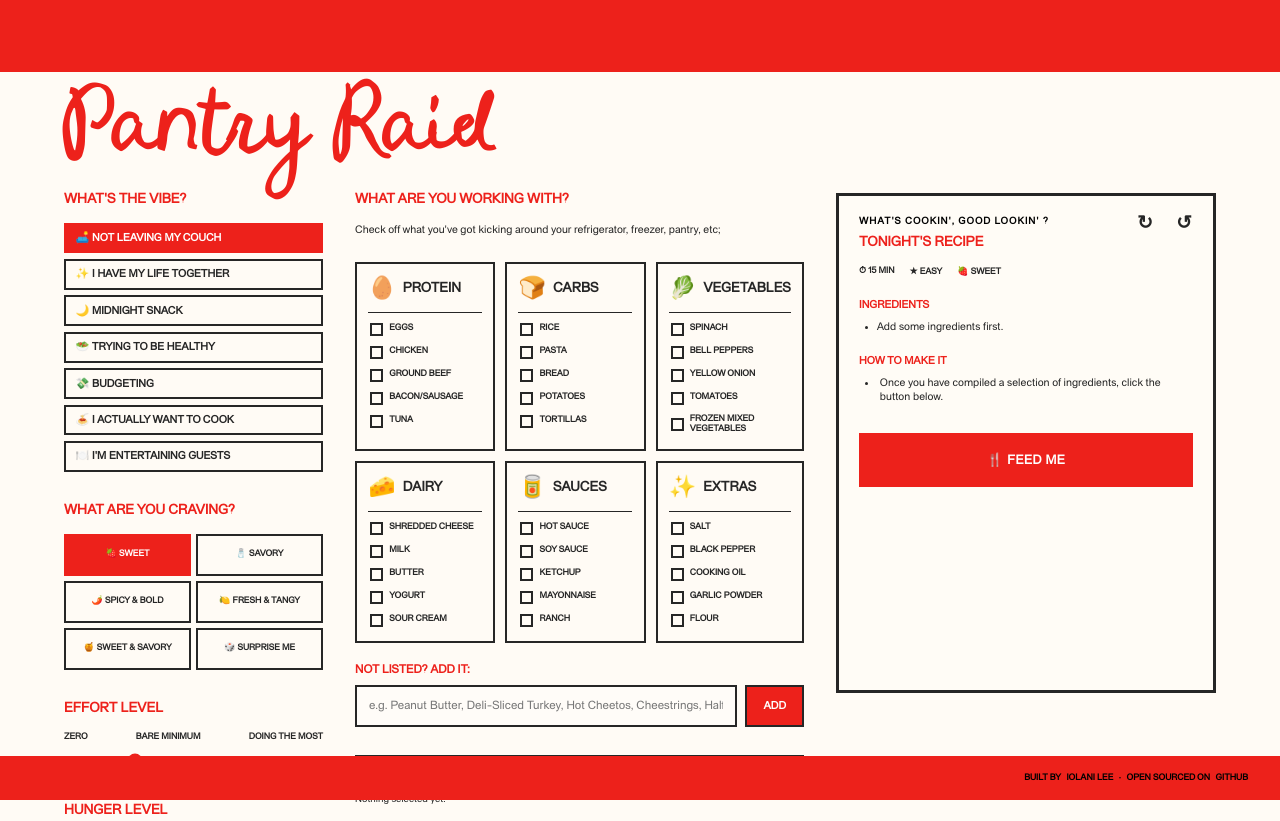
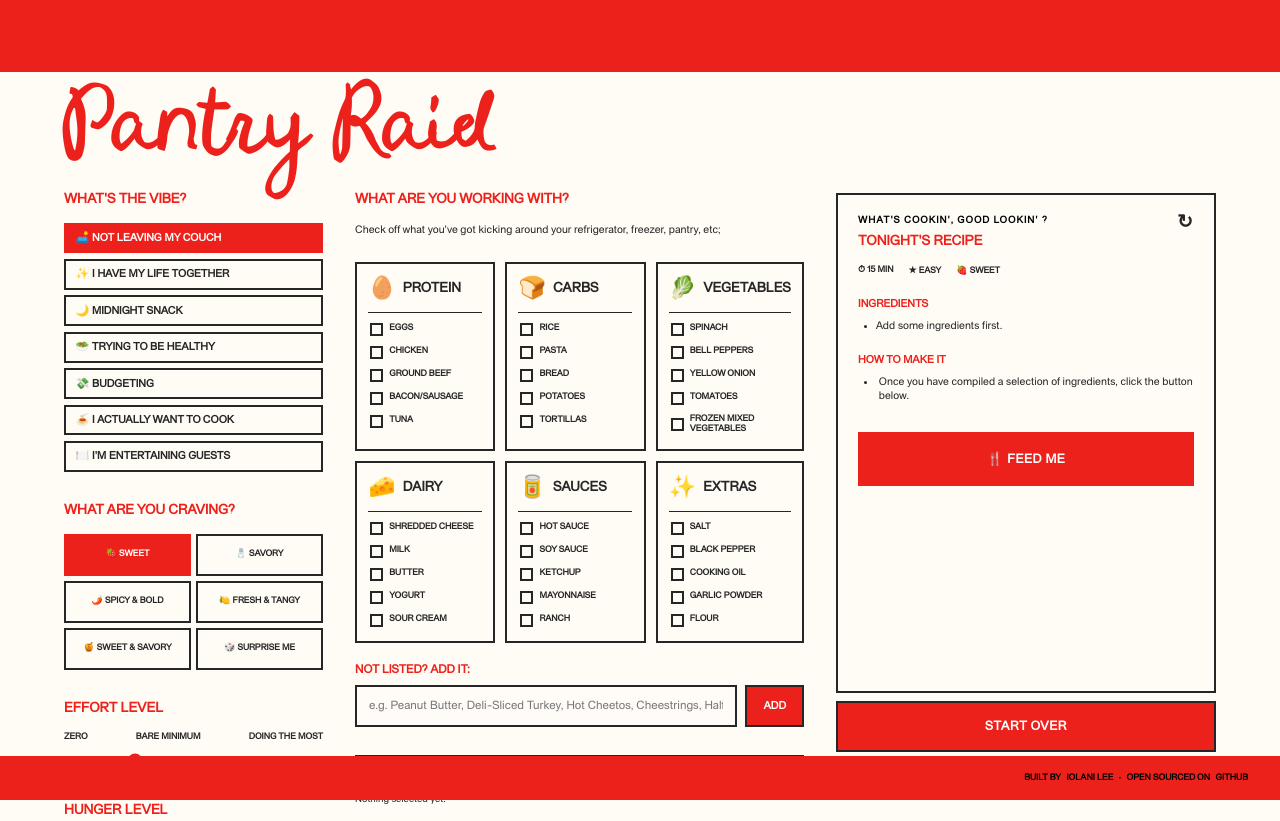
Before and after one commit to iolanilee/pantryraid, a website: page index.html in a window 1280 px wide. Shown: the top 821 px of the page. Drawn offline with Linux system fonts and the light colour scheme.

Commit message:
fixed start over / generate new recipe button / adjusted recipe border

```diff
--- a/index.html
+++ b/index.html
@@ -561,24 +561,27 @@
 
         <!-- COLUMN THREE — RECIPE -->
 
+
+<!-- COLUMN THREE — RECIPE -->
+
+<div class="recipe-column-wrapper">
+
+  <!-- RECIPE BOX -->
   <div class="column recipe-column">
 
     <div class="recipe-actions">
-  <button id="refreshRecipe"
+
+      <button
+        id="refreshRecipe"
         class="recipe-action-button"
         type="button"
         aria-label="Generate a new recipe"
-  title="Generate a new recipe" > ↻ </button>
+        title="Generate a new recipe"
+      >
+        ↻
+      </button>
 
-  <button id="startOver"
-  class="recipe-action-button"
-  type="button"
-  aria-label="Start over"
-  title="Start over" > ↺ </button>
     </div>
-
-
-
 
     <div class="recipe-eyebrow">
       What's cookin', good lookin' ?
@@ -586,10 +589,9 @@
 
     <h2
       id="recipeTitle"
-            class="recipe-title">
-
+      class="recipe-title"
+    >
       Tonight's Recipe
-
     </h2>
 
     <div class="recipe-meta">
@@ -625,8 +627,6 @@
     </div>
 
 
-
-
     <!-- INSTRUCTIONS -->
     <div class="recipe-section">
 
@@ -636,15 +636,14 @@
         id="recipeInstructions"
         class="recipe-instructions"
       >
+
         <li>
           Once you have compiled a selection of ingredients, click the button below.
         </li>
+
       </ul>
 
     </div>
-
-
-
 
 
     <!-- GENERATE -->
@@ -657,6 +656,19 @@
     </button>
 
   </div>
+
+
+  <!-- START OVER -->
+  <button
+    id="startOver"
+    class="start-over-button"
+    type="button"
+  >
+  Start Over
+  </button>
+
+</div>
+
 
       </section>
 
--- a/styles.css
+++ b/styles.css
@@ -1,6 +1,4 @@
-/*
-   GLOBAL
-*/
+/* GLOBAL */
 
 * {
   box-sizing: border-box;
@@ -61,12 +59,9 @@ a:hover {
 
 .poster {
   position: relative;
-
   width: 100%;
   min-height: 100vh;
-
   overflow-x: hidden;
-
   background: #FFFBF5;
   color: #262626;
 }
@@ -78,16 +73,11 @@ a:hover {
 
 .poster::after {
   content: "";
-
   position: fixed;
   inset: 0;
-
   pointer-events: none;
-
   z-index: 20;
-
   opacity: 0.12;
-
   background:
     repeating-linear-gradient(
       0deg,
@@ -107,15 +97,11 @@ a:hover {
 
 .top-border {
   position: absolute;
-
   top: 0;
   left: 0;
-
   width: 100%;
   height: 9vh;
-
   background: #ed211b;
-
   z-index: 5;
 }
 
@@ -171,11 +157,8 @@ a:hover {
 
 .content {
   position: relative;
-
   width: 100%;
-
   padding: 9vh 5vw 8vh;
-
   z-index: 3;
 }
 
@@ -186,17 +169,11 @@ a:hover {
 
 .title {
   margin: 1vh 0 4vh;
-
   color: #ed211b;
-
   font-family: "Limoncello Recipe", cursive;
-
   font-size: clamp(48px, 7vw, 110px);
-
   font-weight: 400;
-
   line-height: 0.9;
-
   letter-spacing: -3px;
 }
 
@@ -214,17 +191,48 @@ a:hover {
     minmax(280px, 1.1fr);
 
   gap: 2.5vw;
-
   width: 100%;
-
   align-items: start;
-
   margin-bottom: 0;
 }
 
 .column {
   min-width: 0;
 }
+
+/* RECIPE COLUMN WRAPPER */
+.recipe-column-wrapper {
+  min-width: 0; width: 100%;
+}
+
+
+/* START OVER BUTTON */
+
+.start-over-button {
+  width: 100%;
+  margin-top: 8px;
+  padding: 1rem;
+  border: 2px solid #262626;
+  background: #ed211b;
+  color: #ffffff;
+  font-size: 13px;
+  font-weight: 900;
+  font-family: "Syndicat Grotesk", sans-serif;
+  letter-spacing: 0.5px;
+  text-transform: uppercase;
+  cursor: pointer;
+  transition:
+    background 0.15s ease,
+    color 0.15s ease;
+}
+
+.start-over-button:hover {
+  background: #262626;
+  border-color: #262626;
+  color: white;
+}
+
+
 
 
 /*
@@ -233,25 +241,17 @@ a:hover {
 
 .column h2 {
   margin: 0 0 1rem;
-
   color: #ed211b;
-
   font-family: "Syndicat Grotesk", sans-serif;
-
   font-size: clamp(14px, 1.1vw, 20px);
-
   line-height: 1;
-
   font-weight: 800;
-
   text-transform: uppercase;
 }
 
 .column p {
   margin: 0 0 1.5rem;
-
   font-size: clamp(11px, 0.8vw, 16px);
-
   line-height: 1.35;
 }
 
@@ -262,25 +262,17 @@ a:hover {
 
 .vibe-options {
   list-style: none;
-
   padding: 0;
-
   margin: 0 0 2rem;
 }
 
 .vibe-options li {
   margin-bottom: 0.35rem;
-
   padding: 0.4rem 0.6rem;
-
   border: 2px solid #262626;
-
   font-size: 11px;
-
   text-transform: uppercase;
-
   font-weight: 900;
-
   cursor: pointer;
 
   transition:
@@ -291,15 +283,12 @@ a:hover {
 
 .vibe-options li:hover {
   background: #f7c9c5;
-
   transform: translateX(3px);
 }
 
 .vibe-options li.selected {
   background: #ed211b;
-
   color: white;
-
   border-color: #ed211b;
 }
 
@@ -310,37 +299,23 @@ a:hover {
 
 .flavor-options {
   display: grid;
-
   grid-template-columns: repeat(2, 1fr);
-
   gap: 5px;
-
   margin: 0 0 2rem;
 }
 
 .flavor-option {
   min-height: 42px;
-
   padding: 0.55rem 0.3rem;
-
   border: 2px solid #262626;
-
   background: transparent;
-
   color: #262626;
-
   font-family: "Syndicat Grotesk", sans-serif;
-
   font-size: 9px;
-
   font-weight: 800;
-
   line-height: 1.1;
-
   text-transform: uppercase;
-
   cursor: pointer;
-
   transition:
     background 0.15s ease,
     color 0.15s ease,
@@ -349,15 +324,12 @@ a:hover {
 
 .flavor-option:hover {
   background: #f7c9c5;
-
   transform: translateY(-1px);
 }
 
 .flavor-option.selected {
   background: #ed211b;
-
   border-color: #ed211b;
-
   color: white;
 }
 
@@ -372,25 +344,17 @@ a:hover {
 
 .slider-label {
   display: flex;
-
   justify-content: space-between;
-
   gap: 5px;
-
   margin-bottom: 0.5rem;
-
   font-size: 9px;
-
   font-weight: 800;
-
   text-transform: uppercase;
 }
 
 input[type="range"] {
   width: 100%;
-
   accent-color: #ed211b;
-
   cursor: pointer;
 }
 
@@ -401,11 +365,8 @@ input[type="range"] {
 
 .ingredient-grid {
   display: grid;
-
   grid-template-columns: repeat(3, 1fr);
-
   gap: 10px;
-
   margin-bottom: 1.25rem;
 }
 
@@ -416,15 +377,10 @@ input[type="range"] {
 
 .ingredient-card {
   min-height: 170px;
-
   padding: 0.7rem;
-
   border: 2px solid #262626;
-
   background: transparent;
-
   color: #262626;
-
   text-align: left;
 }
 
@@ -435,15 +391,10 @@ input[type="range"] {
 
 .ingredient-header {
   display: flex;
-
   align-items: center;
-
   gap: 7px;
-
   padding-bottom: 0.55rem;
-
   margin-bottom: 0.45rem;
-
   border-bottom: 1px solid #262626;
 }
 
@@ -453,9 +404,7 @@ input[type="range"] {
 
 .ingredient-name {
   font-size: 14px;
-
   font-weight: 900;
-
   text-transform: uppercase;
 }
 
@@ -466,31 +415,20 @@ input[type="range"] {
 
 .ingredient-checklist {
   display: flex;
-
   flex-direction: column;
-
   gap: 4px;
 }
 
 .ingredient-checklist label {
   display: flex;
-
   align-items: center;
-
   gap: 6px;
-
   padding: 3px 2px;
-
   font-size: 9px;
-
   font-weight: 900;
-
   text-transform: uppercase;
-
   line-height: 1.1;
-
   cursor: pointer;
-
   transition:
     background 0.1s ease,
     color 0.1s ease;
@@ -507,42 +445,29 @@ input[type="range"] {
 
 .ingredient-checklist input[type="checkbox"] {
   appearance: none;
-
   width: 13px;
   height: 13px;
-
   margin: 0;
-
   flex-shrink: 0;
-
   border: 2px solid #262626;
-
   background: transparent;
-
   cursor: pointer;
 }
 
 .ingredient-checklist
 input[type="checkbox"]:checked {
   background: #ed211b;
-
   border-color: #ed211b;
 }
 
 .ingredient-checklist
 input[type="checkbox"]:checked::after {
   content: "✓";
-
   display: block;
-
   color: white;
-
   font-size: 9px;
-
   font-weight: 900;
-
   line-height: 9px;
-
   text-align: center;
 }
 
@@ -550,7 +475,6 @@ input[type="checkbox"]:checked::after {
 input[type="checkbox"]:checked
 + span {
   color: #ed211b;
-
   font-weight: 800;
 }
 
@@ -565,21 +489,15 @@ input[type="checkbox"]:checked
 
 .custom-ingredients > label {
   display: block;
-
   margin-bottom: 0.5rem;
-
   color: #ed211b;
-
   font-size: 12px;
-
   font-weight: 800;
-
   text-transform: uppercase;
 }
 
 .ingredient-input-row {
   display: flex;
-
   gap: 8px;
 }
 
@@ -681,52 +599,39 @@ input[type="checkbox"]:checked
   position: relative;
   min-height: 500px;
   padding: 1.25rem;
-  border: 3px solid #262626;
+  border: 2px solid #262626;
   background: rgba(255, 255, 255, 0.12);
   transition: background 0.2s ease;
 }
 
 
 /*
-   RECIPE ACTION BUTTONS
+   RECIPE REFRESH BUTTON
 */
 
 .recipe-actions {
   position: absolute;
-
   top: 0.75rem;
   right: 0.75rem;
-
   display: flex;
-
   gap: 5px;
-
   z-index: 2;
 }
 
 .recipe-action-button {
   width: 34px;
   height: 34px;
-
   display: flex;
   align-items: center;
   justify-content: center;
-
   padding: 0;
-
   border: 0px solid #FFFBF5;
-
   background: transparent;
-
   color: #262626;
-
   font-family: "Syndicat Grotesk", sans-serif;
-
   font-size: 19px;
   font-weight: 900;
-
   line-height: 1;
-
   cursor: pointer;
 
   transition:
@@ -737,9 +642,7 @@ input[type="checkbox"]:checked
 
 .recipe-action-button:hover {
   background: #FFFBF5;
-
   border-color: #FFFBF5;
-
   color: #ed211b;
 }
 
@@ -747,9 +650,6 @@ input[type="checkbox"]:checked
   transform: rotate(90deg);
 }
 
-#startOver:hover {
-  transform: rotate(-90deg);
-}
 
 
 .recipe-action-button:active {
@@ -824,9 +724,7 @@ input[type="checkbox"]:checked
 
 
 
-/*
-   GENERATE BUTTON
-*/
+/* GENERATE BUTTON */
 
 .generate-button {
   width: 100%;
@@ -939,7 +837,6 @@ input[type="checkbox"]:checked
 
   .content {
     width: 100%;
-
     padding: 9vh 6vw 9vh;
   }
 
@@ -949,9 +846,7 @@ input[type="checkbox"]:checked
 
   .title {
     font-size: 16vw;
-
     margin: 1vh 0 5vh;
-
     letter-spacing: -2px;
   }
 
@@ -961,19 +856,14 @@ input[type="checkbox"]:checked
 
   .columns {
     display: flex;
-
     flex-direction: column;
-
     gap: 35px;
-
     width: 100%;
-
     margin: 0;
   }
 
   .column {
     width: 100%;
-
     min-width: 0;
   }
 
@@ -993,13 +883,11 @@ input[type="checkbox"]:checked
 
   .flavor-options {
     grid-template-columns: repeat(2, 1fr);
-
     width: 100%;
   }
 
   .flavor-option {
     min-height: 45px;
-
     font-size: 9px;
   }
 
@@ -1009,9 +897,7 @@ input[type="checkbox"]:checked
 
   .ingredient-grid {
     grid-template-columns: repeat(2, 1fr);
-
     width: 100%;
-
     gap: 8px;
   }
 
@@ -1025,9 +911,7 @@ input[type="checkbox"]:checked
 
   .recipe-column {
     width: 100%;
-
     min-height: auto;
-
     padding: 1rem;
   }
 
@@ -1045,9 +929,7 @@ input[type="checkbox"]:checked
 
   .artwork {
     top: 0;
-
     width: 100%;
-
     margin-top: 20px;
   }
 
@@ -1057,9 +939,7 @@ input[type="checkbox"]:checked
 
   .bottom-border {
     height: 5.5vh;
-
     padding-right: 1rem;
-
     font-size: 8px;
   }
 
@@ -1078,9 +958,7 @@ input[type="checkbox"]:checked
 
   .content {
     padding-left: 5vw;
-
     padding-right: 5vw;
-
     padding-bottom: 10vh;
   }
 
@@ -1090,7 +968,6 @@ input[type="checkbox"]:checked
 
   .title {
     font-size: 17vw;
-
     letter-spacing: -2px;
   }
 
@@ -1101,7 +978,6 @@ input[type="checkbox"]:checked
 
   .ingredient-grid {
     grid-template-columns: 1fr;
-
     gap: 10px;
   }
 
@@ -1115,7 +991,6 @@ input[type="checkbox"]:checked
 
   .ingredient-input-row {
     flex-direction: column;
-
     gap: 8px;
   }
 
@@ -1146,7 +1021,6 @@ input[type="checkbox"]:checked
 
   .bottom-border {
     padding-right: 0.75rem;
-
     font-size: 7px;
   }
 
```
Lines whose indentation alone changed are shown as unchanged.
